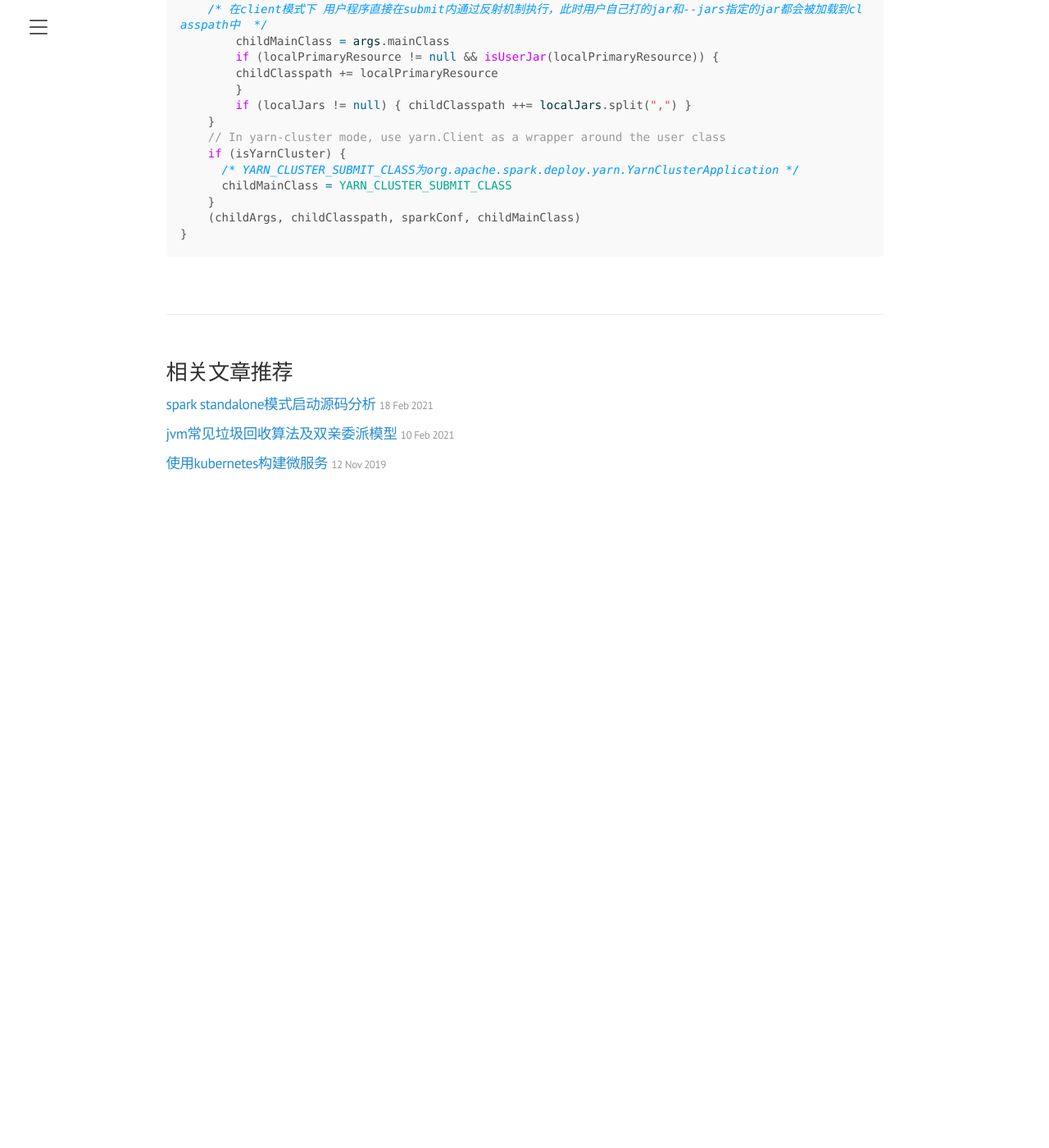
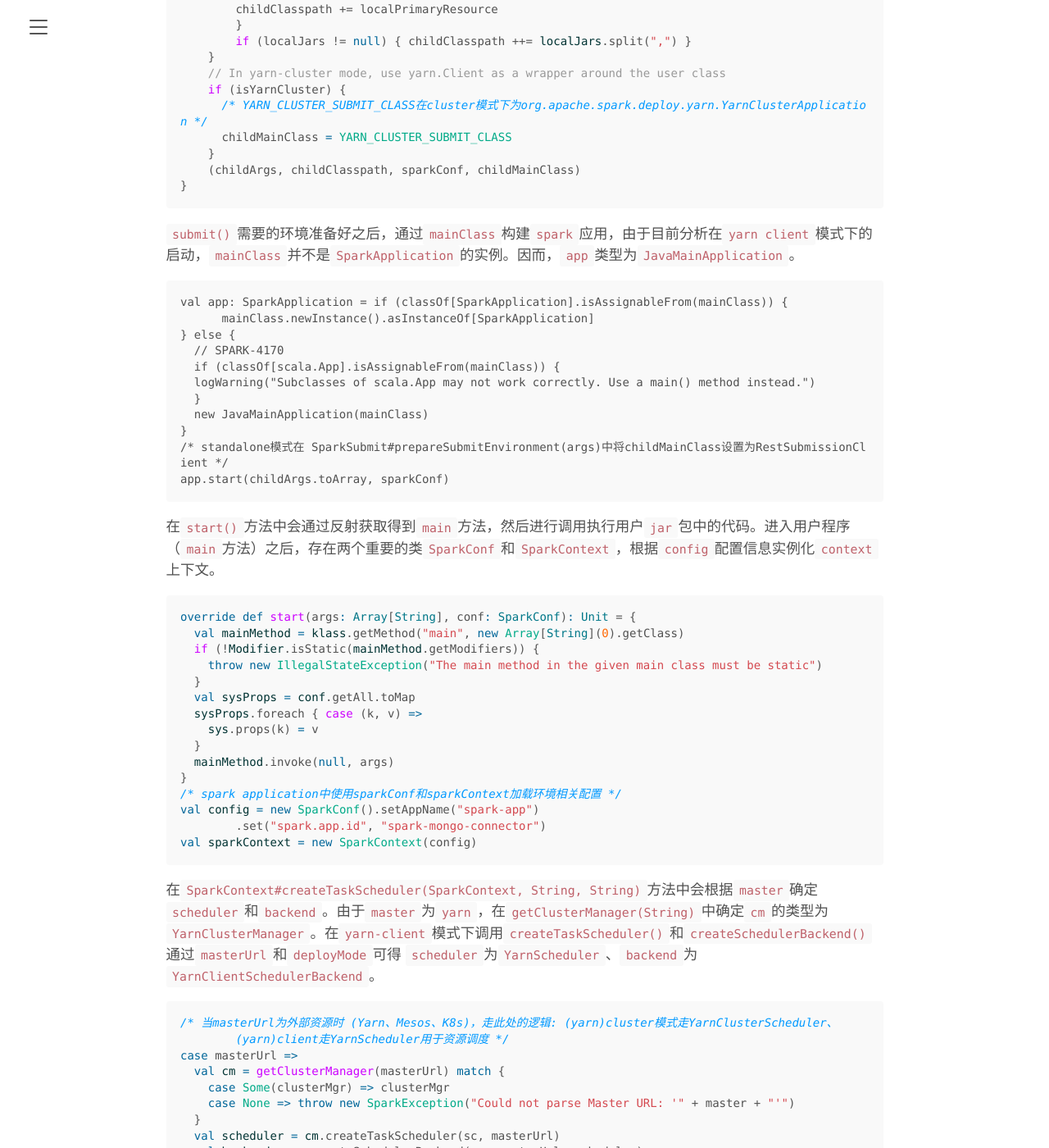
Before and after one commit to dongma/dongma.github.io, a Jekyll site: the page built from _posts/2021-02-23-spark-yarn-mode.md, in a window 1280 px wide and 1400 px high, scrolled down 1299 px. Shown: the whole window at 82% size. Built offline with Jekyll 4.4.1, drawn with Linux system fonts in a browser that asks for light colours; before the commit the page ends 1929 px from its top, so only the background shows below that; some of the changed text lies outside the part shown.

Commit message:
get scheduler and backend base on master url and deploy mode

````diff
--- a/_posts/2021-02-23-spark-yarn-mode.md
+++ b/_posts/2021-02-23-spark-yarn-mode.md
@@ -57,9 +53,62 @@ private[deploy] def prepareSubmitEnvironment(
     }
     // In yarn-cluster mode, use yarn.Client as a wrapper around the user class
     if (isYarnCluster) {
-      /* YARN_CLUSTER_SUBMIT_CLASS为org.apache.spark.deploy.yarn.YarnClusterApplication */
+      /* YARN_CLUSTER_SUBMIT_CLASS在cluster模式下为org.apache.spark.deploy.yarn.YarnClusterApplication */
       childMainClass = YARN_CLUSTER_SUBMIT_CLASS
     }
     (childArgs, childClasspath, sparkConf, childMainClass)
 }
 ```
+
+`submit()`需要的环境准备好之后，通过`mainClass`构建`spark`应用，由于目前分析在`yarn client`模式下的启动，`mainClass`并不是`SparkApplication`的实例。因而，`app`类型为`JavaMainApplication`。
+
+```
+val app: SparkApplication = if (classOf[SparkApplication].isAssignableFrom(mainClass)) {
+      mainClass.newInstance().asInstanceOf[SparkApplication]
+} else {
+  // SPARK-4170
+  if (classOf[scala.App].isAssignableFrom(mainClass)) {
+  logWarning("Subclasses of scala.App may not work correctly. Use a main() method instead.")
+  }
+  new JavaMainApplication(mainClass)
+}
+/* standalone模式在 SparkSubmit#prepareSubmitEnvironment(args)中将childMainClass设置为RestSubmissionClient */
+app.start(childArgs.toArray, sparkConf)
+```
+
+在`start()`方法中会通过反射获取得到`main`方法，然后进行调用执行用户`jar`包中的代码。进入用户程序（`main`方法）之后，存在两个重要的类`SparkConf`和`SparkContext`，根据`config`配置信息实例化`context`上下文。
+
+```scala
+override def start(args: Array[String], conf: SparkConf): Unit = {
+  val mainMethod = klass.getMethod("main", new Array[String](0).getClass)
+  if (!Modifier.isStatic(mainMethod.getModifiers)) {
+    throw new IllegalStateException("The main method in the given main class must be static")
+  }
+  val sysProps = conf.getAll.toMap
+  sysProps.foreach { case (k, v) =>
+    sys.props(k) = v
+  }
+  mainMethod.invoke(null, args)
+}
+/* spark application中使用sparkConf和sparkContext加载环境相关配置 */
+val config = new SparkConf().setAppName("spark-app")
+	.set("spark.app.id", "spark-mongo-connector")
+val sparkContext = new SparkContext(config)
+```
+
+在`SparkContext#createTaskScheduler(SparkContext, String, String)`方法中会根据`master`确定`scheduler`和`backend`。由于`master`为`yarn`，在`getClusterManager(String)`中确定`cm`的类型为`YarnClusterManager`。在`yarn-client`模式下调用`createTaskScheduler()`和`createSchedulerBackend()`通过`masterUrl`和`deployMode`可得 `scheduler`为`YarnScheduler`、`backend`为`YarnClientSchedulerBackend`。
+
+```scala
+/* 当masterUrl为外部资源时 (Yarn、Mesos、K8s)，走此处的逻辑: (yarn)cluster模式走YarnClusterScheduler、
+        (yarn)client走YarnScheduler用于资源调度 */
+case masterUrl =>
+  val cm = getClusterManager(masterUrl) match {
+    case Some(clusterMgr) => clusterMgr
+    case None => throw new SparkException("Could not parse Master URL: '" + master + "'")
+  }
+  val scheduler = cm.createTaskScheduler(sc, masterUrl)
+  val backend = cm.createSchedulerBackend(sc, masterUrl, scheduler)
+  cm.initialize(scheduler, backend)
+```
+
+进入`YarnClientSchedulerBackend#start()`方法，
````
Also changed, not shown: other parts of _posts/2021-02-23-spark-yarn-mode.md (+0 -4 lines), _posts/2021-02-10-jvm-garbage-collect-algorithm.md (+1 -2 lines).
